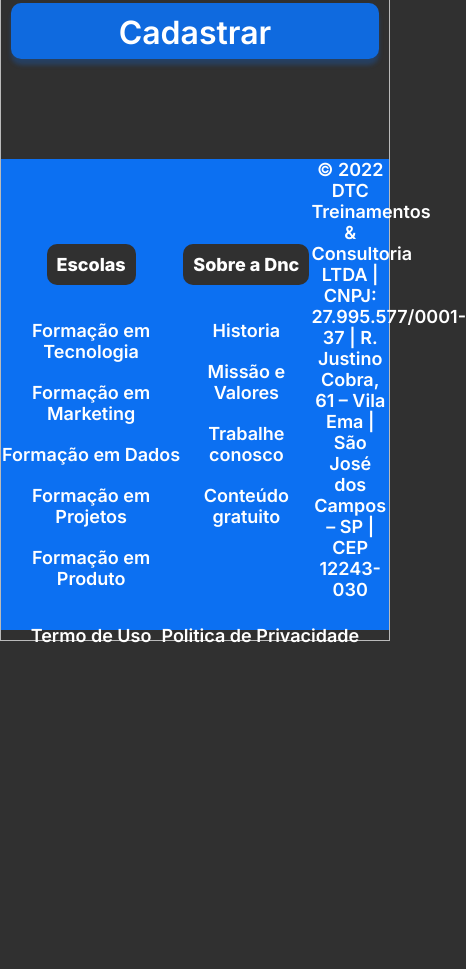
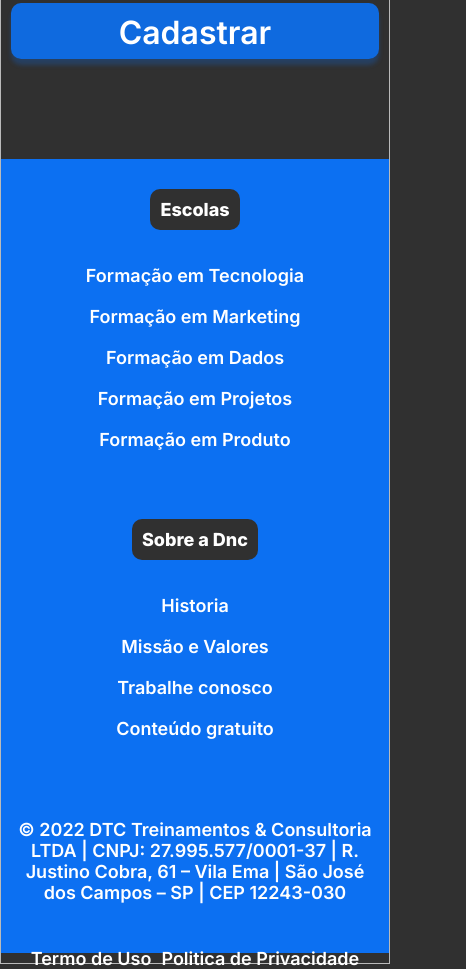
Before and after one commit to fernandorgoncalves/bootcamp-DNC, a plain HTML site: page index.html in a window 390 px wide. Shown: the part 1652-2621 px from the top of the page, 466 px wide, since content can reach past the window. Before the commit the page ends 2298 px from the top, so only its background shows below. Drawn offline with Linux system fonts and the light colour scheme; a web font is replaced by a local one.

Commit message:
Adicionando media queryes no footer

```diff
--- a/style.css
+++ b/style.css
@@ -254,4 +254,12 @@
   .checkbox-itens label {
     font-size: 18px;
   }
+  /*Ajustando Footer*/
+  footer .linha1 {
+    flex-direction: column;
+  }
+  footer .endereco {
+    width: 95%;
+    margin-bottom: 20px;
+  }
 }
```
